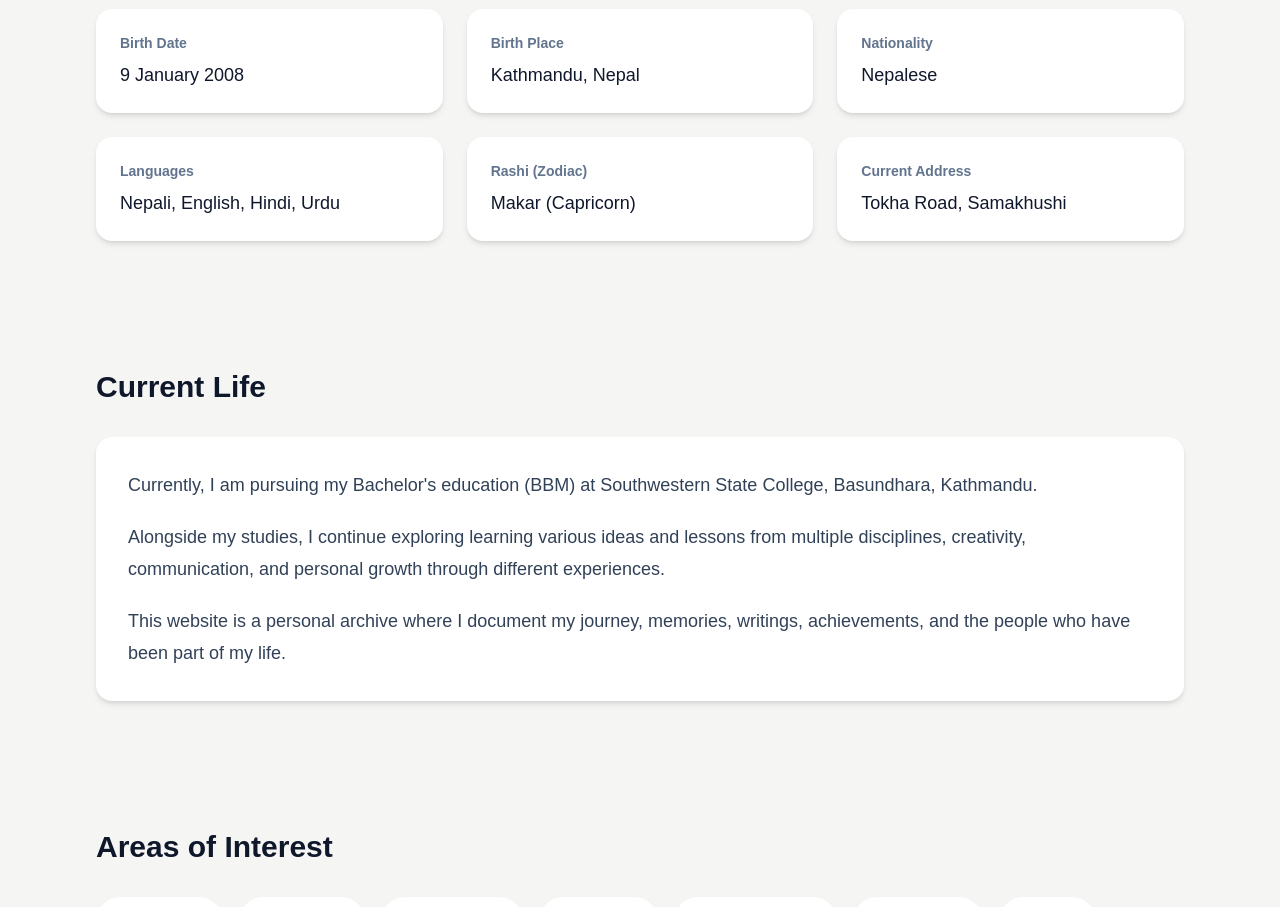
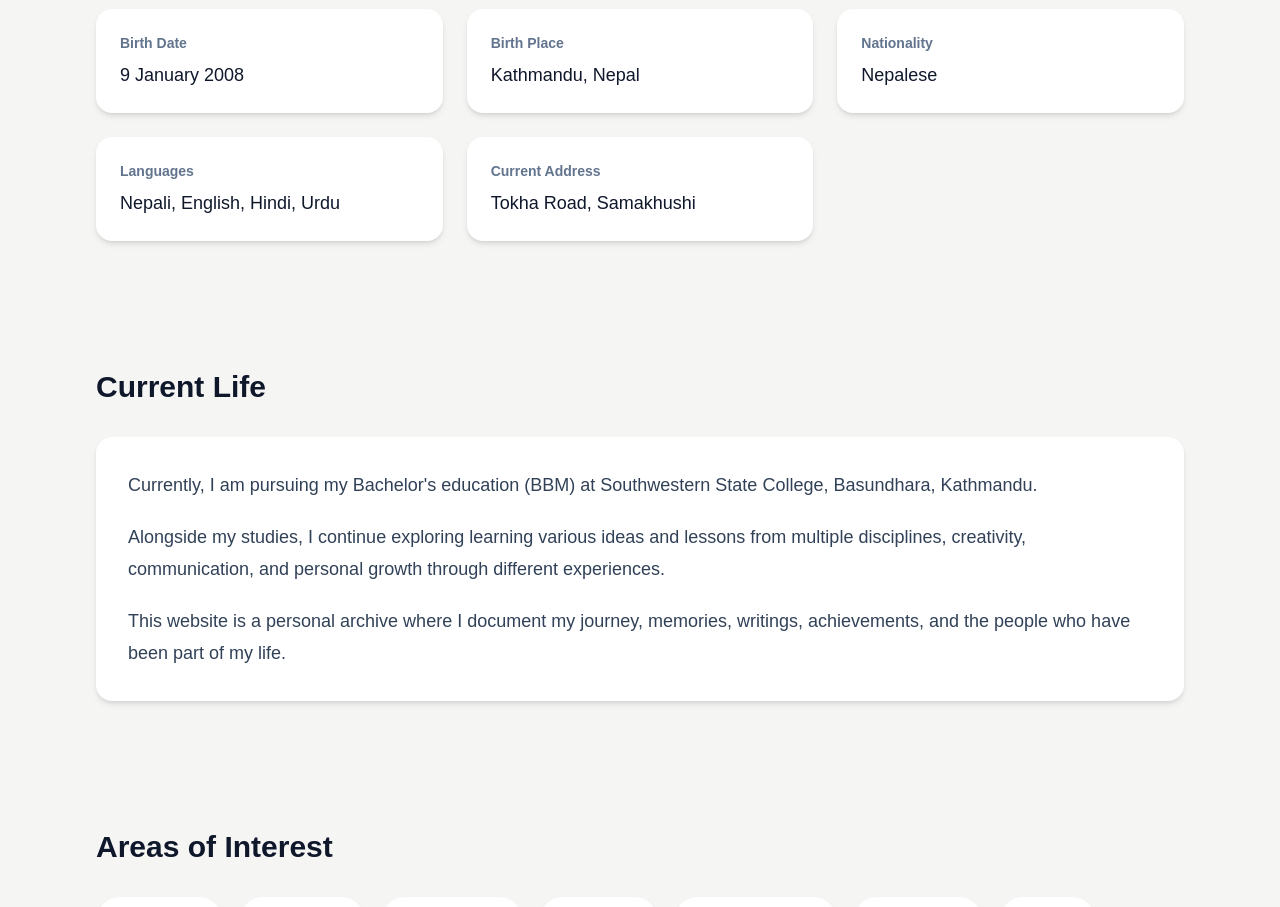
Before and after one commit to prashamghimire/portfolio, a Next.js app: page /about in a window 1280 px wide. Shown: the part 820-1727 px from the top of the page. Built offline with nearby package versions, Linux system fonts and the light colour scheme.

Commit message:
remove Zodiac from About Me Page

```diff
--- a/app/about/page.tsx
+++ b/app/about/page.tsx
@@ -93,13 +93,6 @@ export default function AboutPage() {
     <p className="text-sm font-semibold text-slate-500">Languages</p>
     <p className="mt-2 text-lg font-medium text-slate-900">
       Nepali, English, Hindi, Urdu
-    </p>
-  </div>
-
-  <div className="bg-white rounded-2xl shadow-md p-6 hover:shadow-xl transition">
-    <p className="text-sm font-semibold text-slate-500">Rashi (Zodiac)</p>
-    <p className="mt-2 text-lg font-medium text-slate-900">
-      Makar (Capricorn)
     </p>
   </div>
 
```
